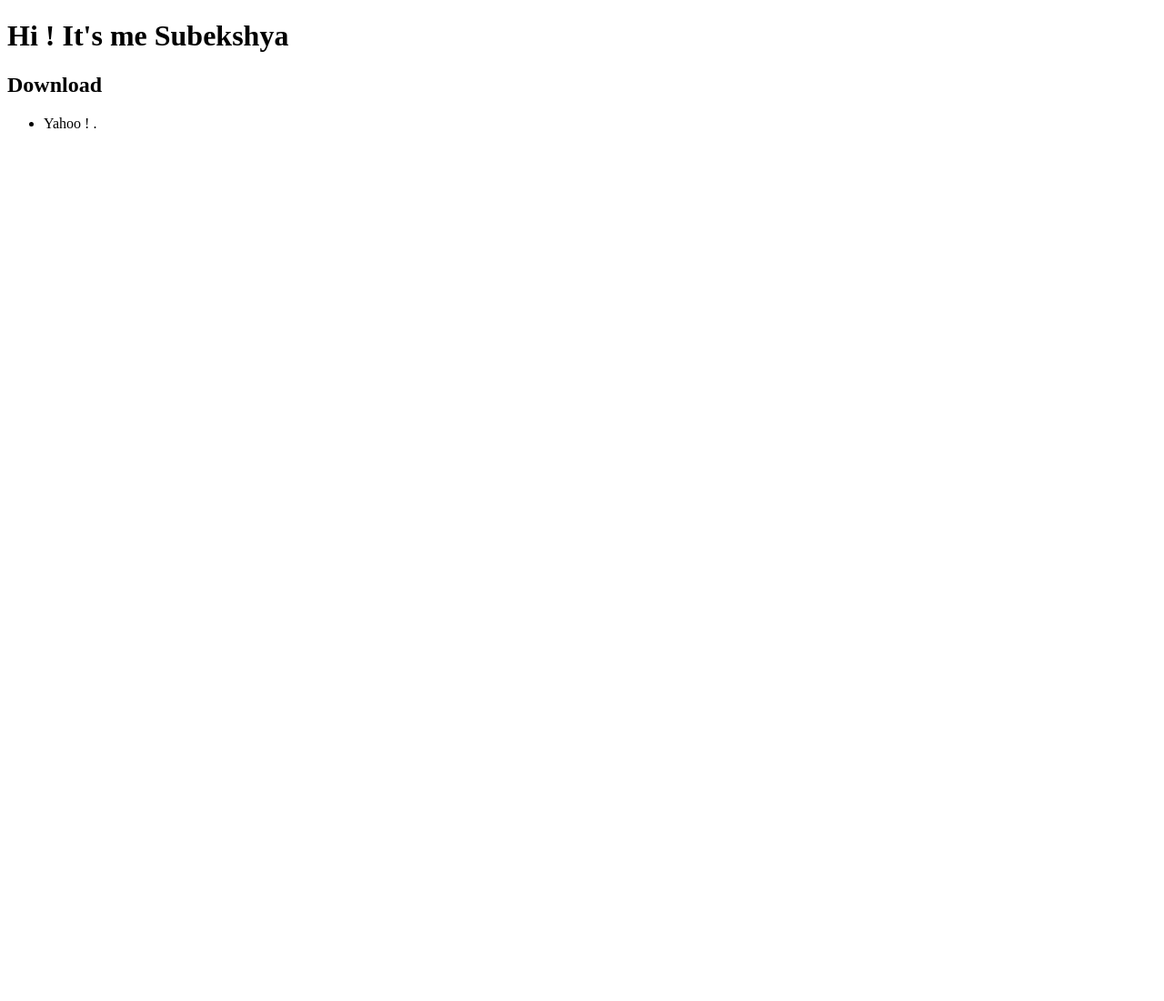
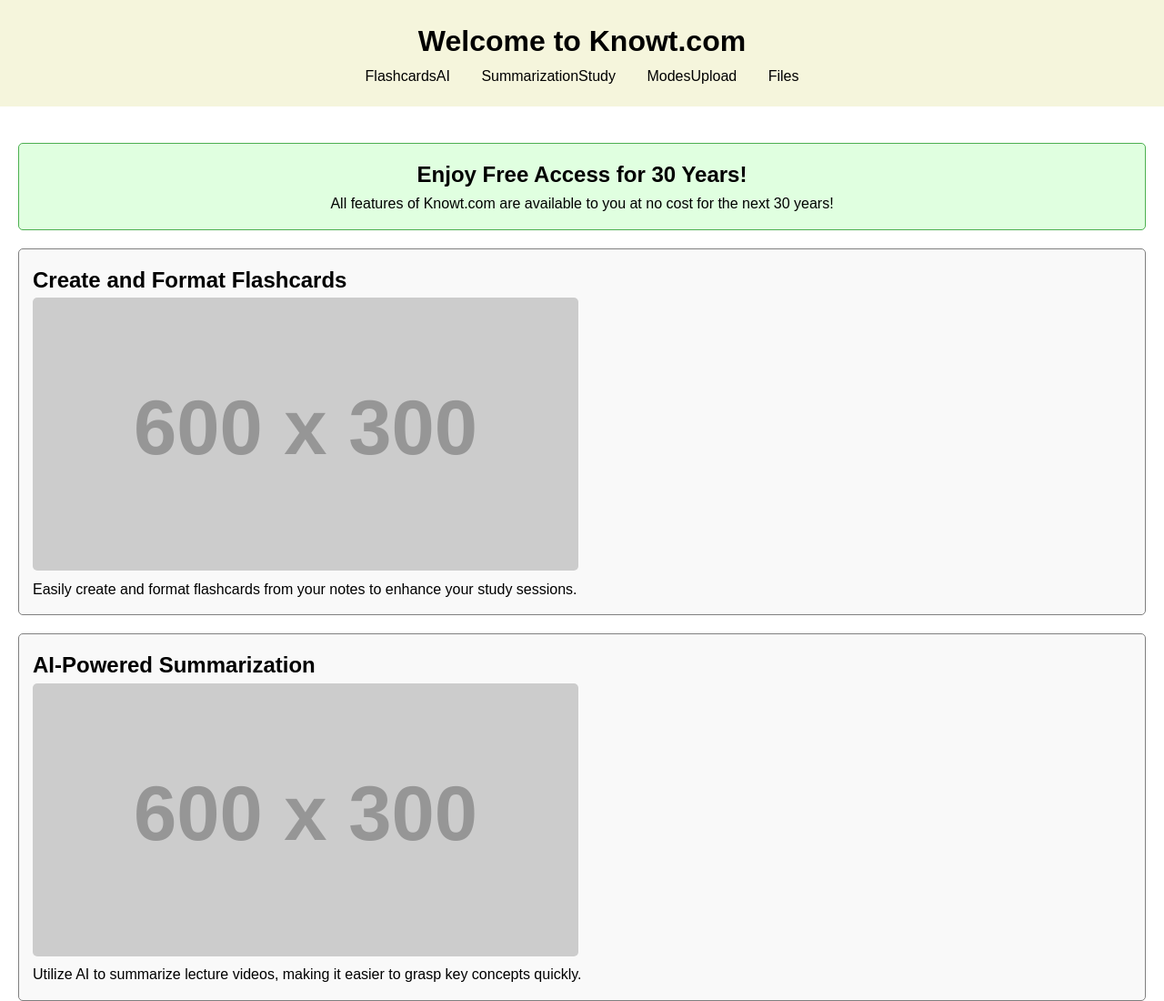
Before and after one commit to momoxoila/subekshya.github.io, a plain HTML site: page index.html in a window 1280 px wide. Shown: the top 1100 px of the page at 91% size. Before the commit the page ends 800 px from the top, so only its background shows below. Drawn offline with Linux system fonts and the light colour scheme; placeholder pictures from the web are drawn by us.

Commit message:
ready one page from me

```diff
--- a/index.html
+++ b/index.html
@@ -1,14 +1,122 @@
 <!DOCTYPE html>
-<html>
+<html lang="en">
 <head>
-<title>Subekshya</title>
+    <meta charset="UTF-8">
+    <meta name="viewport" content="width=device-width, initial-scale=1.0">
+    <title>Knowt.com Features</title>
+    <style>
+        * {
+            padding: 0;
+            margin: 0;
+            box-sizing: border-box;
+        }
+
+        body {
+            font-family: Arial, sans-serif;
+            line-height: 1.6;
+        }
+
+        header {
+            background-color: #f5f5dc;
+            text-align: center;
+            padding: 20px;
+        }
+
+        nav ul {
+            list-style: none;
+            display: flex;
+            justify-content: center;
+            word-spacing: 30px;
+        }
+
+        nav a {
+            text-decoration: none;
+            color: #000;
+        }
+
+        main {
+            padding: 20px;
+        }
+
+        section {
+            margin: 20px 0;
+            border: 1px solid grey;
+            padding: 15px;
+            border-radius: 5px;
+            background-color: #f9f9f9;
+        }
+
+        img {
+            max-width: 100%;
+            height: auto;
+            border-radius: 5px;
+        }
+
+        footer {
+            text-align: center;
+            padding: 10px;
+            background-color: #f5f5dc;
+            position: relative;
+            bottom: 0;
+            width: 100%;
+        }
+
+        .free-offer {
+            background-color: #e0ffe0;
+            padding: 15px;
+            border: 1px solid #4CAF50;
+            border-radius: 5px;
+            text-align: center;
+            margin: 20px 0;
+        }
+    </style>
 </head>
 <body>
+    <header>
+        <h1>Welcome to Knowt.com</h1>
+        <nav>
+            <ul>
+                <li><a href="#flashcards">Flashcards</a></li>
+                <li><a href="#ai-summarization">AI Summarization</a></li>
+                <li><a href="#study-modes">Study Modes</a></li>
+                <li><a href="#upload">Upload Files</a></li>
+            </ul>
+        </nav>
+    </header>
 
-<h1>Hi ! It's me Subekshya</h1>
-<h2>Download</h2>
-<ul>
-    <li>Yahoo ! .</li>
-</ul>
+    <main>
+        <div class="free-offer">
+            <h2>Enjoy Free Access for 30 Years!</h2>
+            <p>All features of Knowt.com are available to you at no cost for the next 30 years!</p>
+        </div>
+
+        <section id="flashcards">
+            <h2>Create and Format Flashcards</h2>
+            <img src="https://via.placeholder.com/600x300?text=Flashcards+Feature" alt="Flashcards Feature">
+            <p>Easily create and format flashcards from your notes to enhance your study sessions.</p>
+        </section>
+
+        <section id="ai-summarization">
+            <h2>AI-Powered Summarization</h2>
+            <img src="https://via.placeholder.com/600x300?text=AI+Summarization" alt="AI Summarization">
+            <p>Utilize AI to summarize lecture videos, making it easier to grasp key concepts quickly.</p>
+        </section>
+
+        <section id="study-modes">
+            <h2>Intelligent Study Modes</h2>
+            <img src="https://via.placeholder.com/600x300?text=Study+Modes" alt="Study Modes">
+            <p>Engage with different study modes like Learn Mode and Practice Test Mode to optimize your learning.</p>
+        </section>
+
+        <section id="upload">
+            <h2>Upload Files</h2>
+            <img src="https://via.placeholder.com/600x300?text=Upload+Files" alt="Upload Files">
+            <p>Upload various file types to generate notes and flashcards, enhancing your study experience.</p>
+        </section>
+    </main>
+
+    <footer>
+        <p>&copy; 2025 Knowt.com. All rights reserved.</p>
+    </footer>
 </body>
 </html>
```
